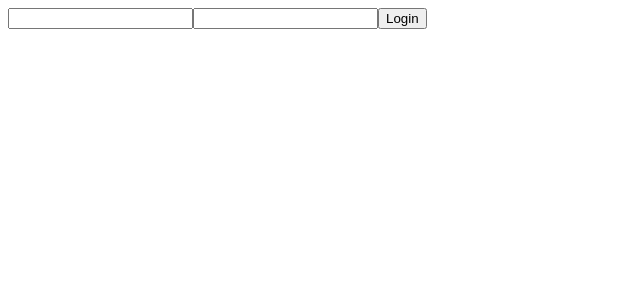
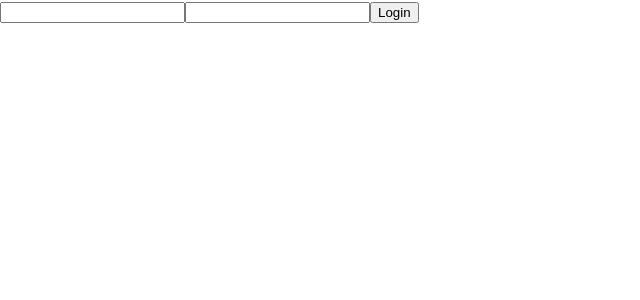
Before and after one commit to leomayca/sicred-dragons-form, a React (Create React App) app: page /login in a window 1280 px wide. Shown: the top 300 px of the page, without its empty margins (0-640 px from the left). Built offline with nearby package versions, Linux system fonts and the light colour scheme.

Commit message:
creating css default

```diff
--- a/src/App.js
+++ b/src/App.js
@@ -2,6 +2,8 @@ import React from 'react'
 import { Router } from 'react-router-dom'
 
 import { AuthProvider } from './contexts/auth.context'
+
+import './styles.css'
 
 import Routes from './routes/routes'
 import History from './routes/history'
--- /dev/null
+++ b/src/styles.css
@@ -0,0 +1,12 @@
+html {
+    font-family: "Open Sans", sans-serif;
+    color: var(--fg);
+    background-color: var(--bg);
+    text-size-adjust: none;
+}
+
+body {
+    margin: 0;
+    font-size: 1rem;
+    overflow-x: hidden;
+}
```
